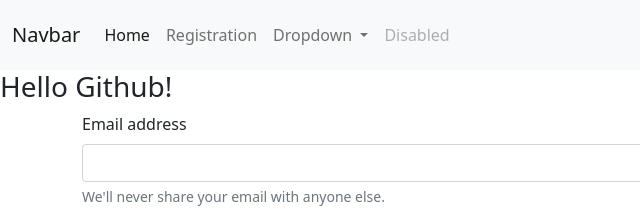
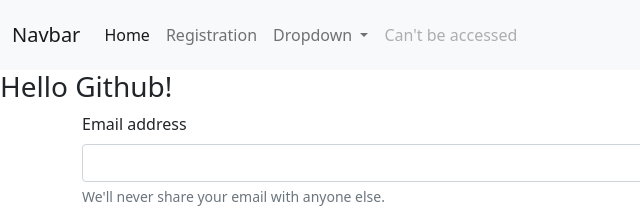
Before and after one commit to praditio/bootstrap-web-project, a plain HTML site: page index.html in a window 1280 px wide. Shown: the top 220 px of the page, 0-640 px from the left. Drawn offline with nearby package versions, Linux system fonts and the light colour scheme.

Commit message:
Add Enh AD-009:

```diff
--- a/index.html
+++ b/index.html
@@ -36,7 +36,7 @@
             </ul>
           </li>
           <li class="nav-item">
-            <a class="nav-link disabled">Disabled</a>
+            <a class="nav-link disabled">Can't be accessed</a>
           </li>
         </ul>
         <form class="d-flex">
```
